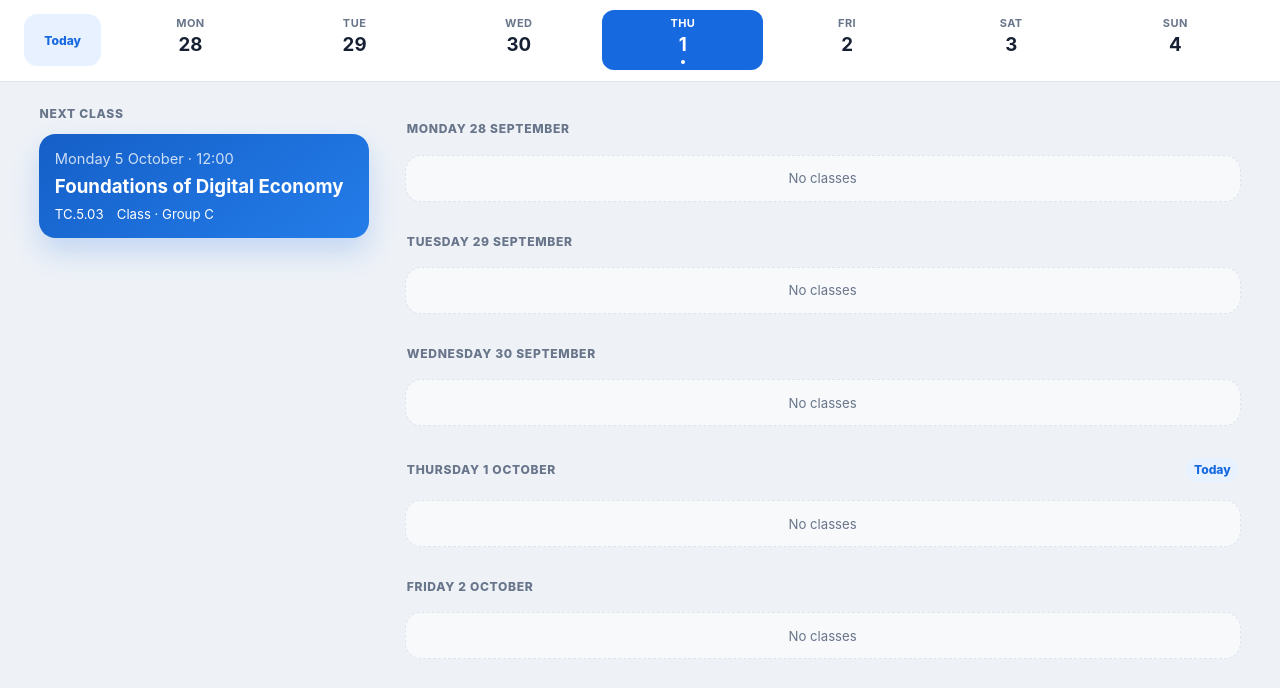
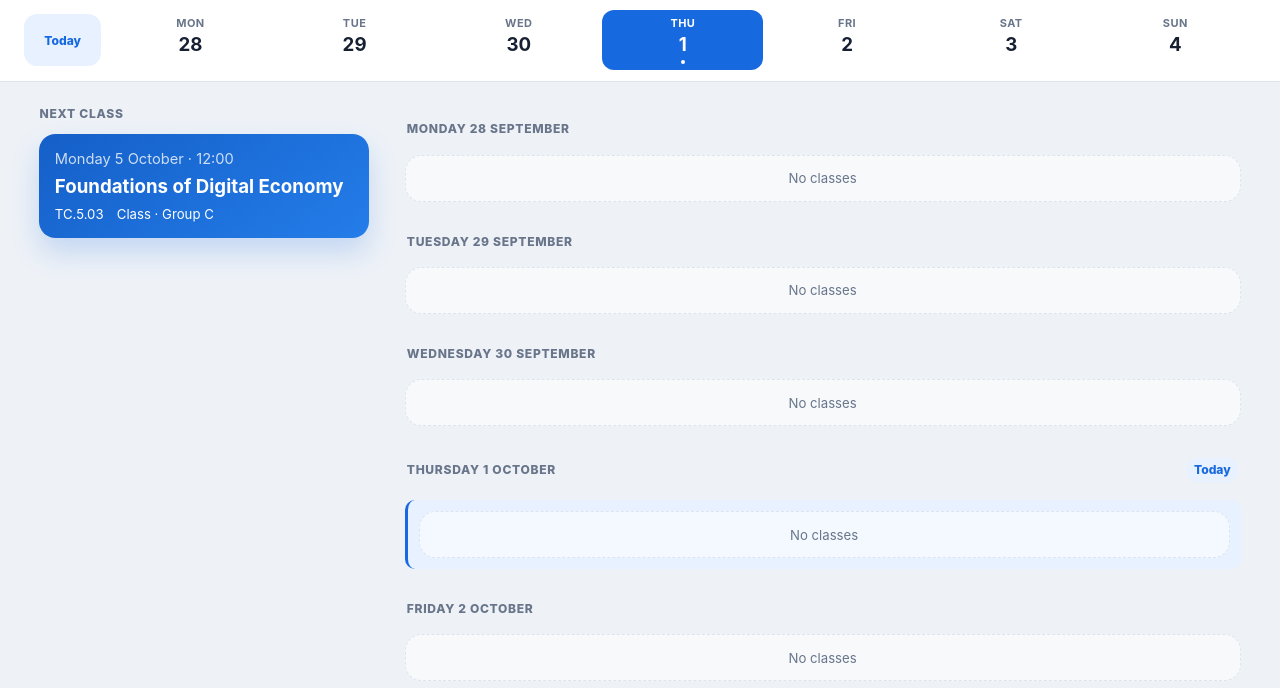
Before and after one commit to ugoldm/wu_schedule, a plain HTML site: page docs/index.html in a window 1280 px wide. Shown: the part 85-773 px from the top of the page. Drawn offline with Linux system fonts and the light colour scheme.

Commit message:
improve today label

```diff
--- a/docs/index.html
+++ b/docs/index.html
@@ -160,6 +160,7 @@
       text-transform: uppercase;
     }
     .day-heading time { color: inherit; }
+    .agenda-day.is-today .day-events { padding: 10px; border-left: 3px solid var(--primary); border-radius: var(--radius-sm); background: var(--primary-soft); }
     .today-label { padding: 4px 7px; border-radius: 999px; color: var(--primary); background: var(--primary-soft); letter-spacing: 0; text-transform: none; }
     .day-events { display: grid; gap: 9px; }
     .empty-day { padding: 13px 15px; border: 1px dashed var(--line); border-radius: var(--radius); color: var(--muted); background: color-mix(in srgb, var(--surface) 54%, transparent); font-size: 12px; text-align: center; }
@@ -669,7 +670,7 @@
         const byDate = Object.groupBy ? Object.groupBy(visibleEvents, event => event.date) : visibleEvents.reduce((result, event) => ((result[event.date] ||= []).push(event), result), {});
         document.querySelector('#agenda-feed').innerHTML = datesBetween(start, end).map(date => {
           const entries = byDate[date] || [];
-          return `<section class="agenda-day" id="agenda-${date}" data-day-date="${date}"><h2 class="day-heading"><time datetime="${date}">${escapeHtml(dateFormatter.format(parseDate(date)))}</time>${date === today ? '<span class="today-label">Today</span>' : ''}</h2><div class="day-events">${entries.length ? entries.map(renderEventCard).join('') : '<div class="empty-day">No classes</div>'}</div></section>`;
+          return `<section class="agenda-day${date === today ? ' is-today' : ''}" id="agenda-${date}" data-day-date="${date}"><h2 class="day-heading"><time datetime="${date}"${date === today ? ' aria-current="date"' : ''}>${escapeHtml(dateFormatter.format(parseDate(date)))}</time>${date === today ? '<span class="today-label">Today</span>' : ''}</h2><div class="day-events">${entries.length ? entries.map(renderEventCard).join('') : '<div class="empty-day">No classes</div>'}</div></section>`;
         }).join('');
         document.querySelectorAll('[data-event-id]').forEach(button => button.addEventListener('click', () => showEvent(button.dataset.eventId)));
         activeAgendaDate = activeAgendaDate && document.querySelector(`#agenda-${activeAgendaDate}`) ? activeAgendaDate : today;
--- a/docs/sw.js
+++ b/docs/sw.js
@@ -1,5 +1,5 @@
 const CACHE_PREFIX = 'wu-operational-schedule-';
-const CACHE_NAME = `${CACHE_PREFIX}v9`;
+const CACHE_NAME = `${CACHE_PREFIX}v11`;
 const PRECACHE = [
   './index.html',
   './manifest.webmanifest',
```
